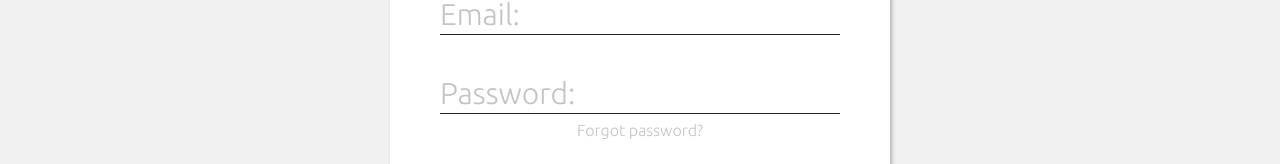
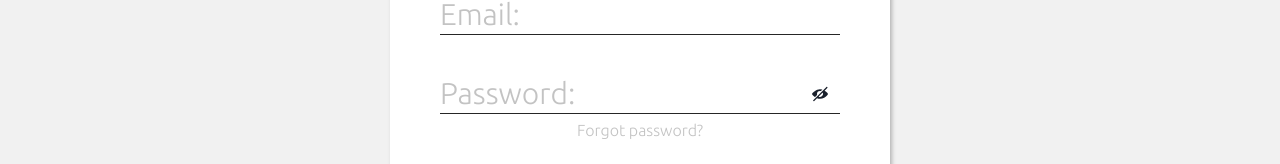
Before and after one commit to diasjoaovictor/app-uscars, a Next.js app: page /login in a window 1280 px wide. Shown: the part 165-329 px from the top of the page. Built offline with nearby package versions, Linux system fonts and the light colour scheme.

Commit message:
Login Page - View password method

```diff
--- a/src/components/dashboard/SearchBox/index.tsx
+++ b/src/components/dashboard/SearchBox/index.tsx
@@ -1,6 +1,5 @@
-import { Flex, Input, Icon, InputGroup, InputRightElement} from '@chakra-ui/react';
+import { Flex, Input, InputGroup, InputRightElement} from '@chakra-ui/react';
 import {  SearchIcon } from '@chakra-ui/icons';
-import { RiSearchLine } from 'react-icons/ri';
 
 export function SearchBox(){
   return(
--- a/src/components/loginPage/index.tsx
+++ b/src/components/loginPage/index.tsx
@@ -10,10 +10,13 @@ import { Image,
   VStack,
   Text,
   Input,
-  InputGroup
+  InputGroup,
+  InputRightElement
 } from '@chakra-ui/react';
 import { AiFillGoogleCircle } from 'react-icons/ai';
-import { useEffect } from 'react';
+import {  SearchIcon, ViewIcon, ViewOffIcon } from '@chakra-ui/icons';
+
+import { useEffect, useState } from 'react';
 import { useRouter } from 'next/router'
 
 import { Footer } from './Footer/index';
@@ -21,11 +24,23 @@ import { Footer } from './Footer/index';
 import blue_logo from '../../../public/blue_logo.png';
 
 export function LoginPage(){
+  const [type, setType] = useState('password')
+  const [visible, setVisible] = useState(<ViewOffIcon />)
   const router = useRouter();
   useEffect(() => {
      document.body.style.backgroundColor = 'rgba(229, 229, 229, 0.5)';
   })
   const redirect = () => router.push('/');
+  const changeVisibility = () => {
+    if(type === 'password'){
+      setType('text');
+      setVisible(<ViewIcon h="40px" />);
+    }else{
+      setType('password');
+      setVisible(<ViewOffIcon h="40px" />);
+    }
+    document.getElementById('txtPassowrd').focus();
+  }
   return(
     <>
     <Stack
@@ -91,8 +106,14 @@ export function LoginPage(){
                       borderColor="#262626"
                       fontSize={30}
                       placeholder="Password: "
-                      type="password"
+                      type={type}
+                      id="txtPassowrd"
                       />
+                        <InputRightElement
+                          onClick={() => changeVisibility()}
+                          children={visible}
+                          cursor="pointer"
+                        />
                     <Center
                       padding="1%"
                       >
```
